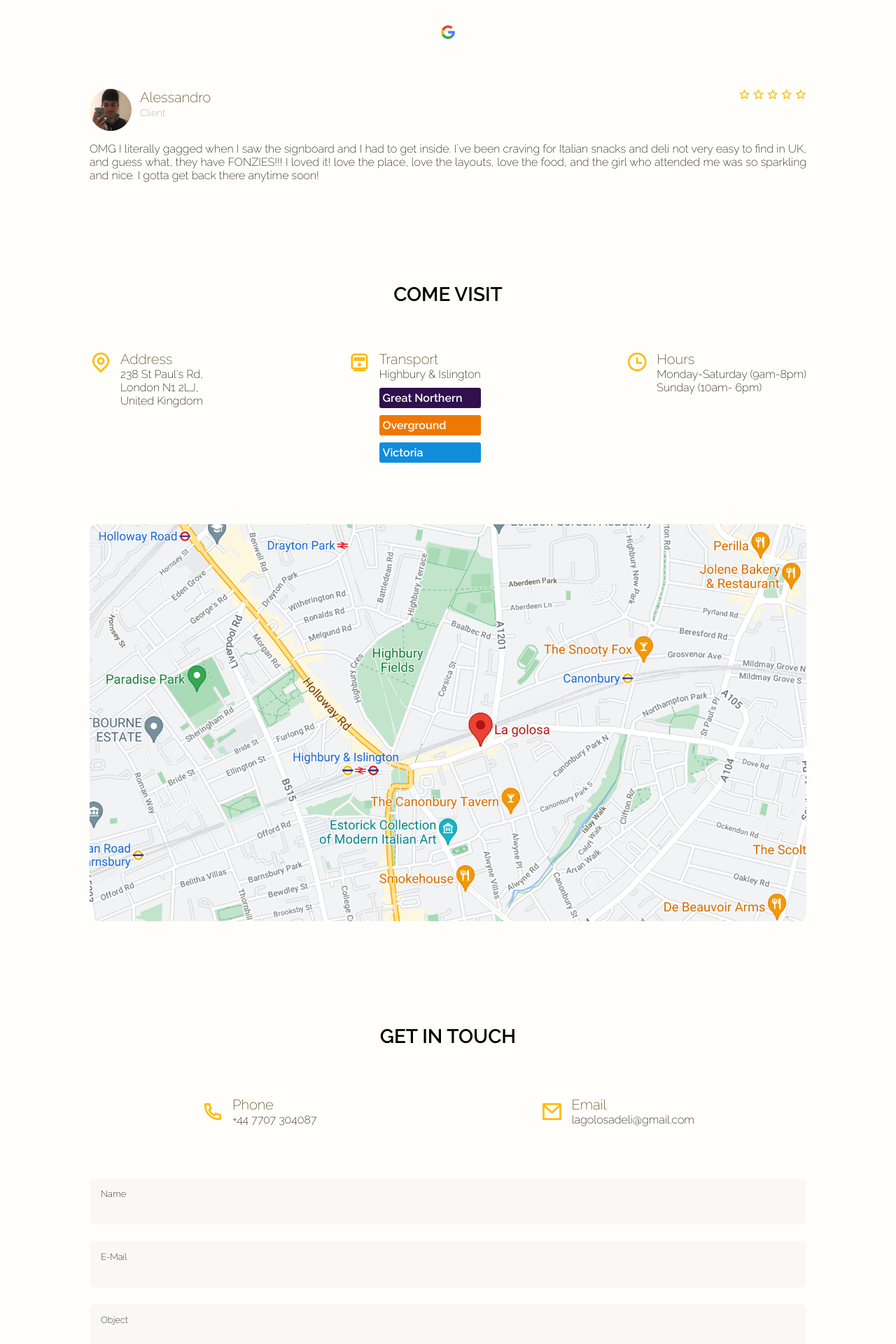
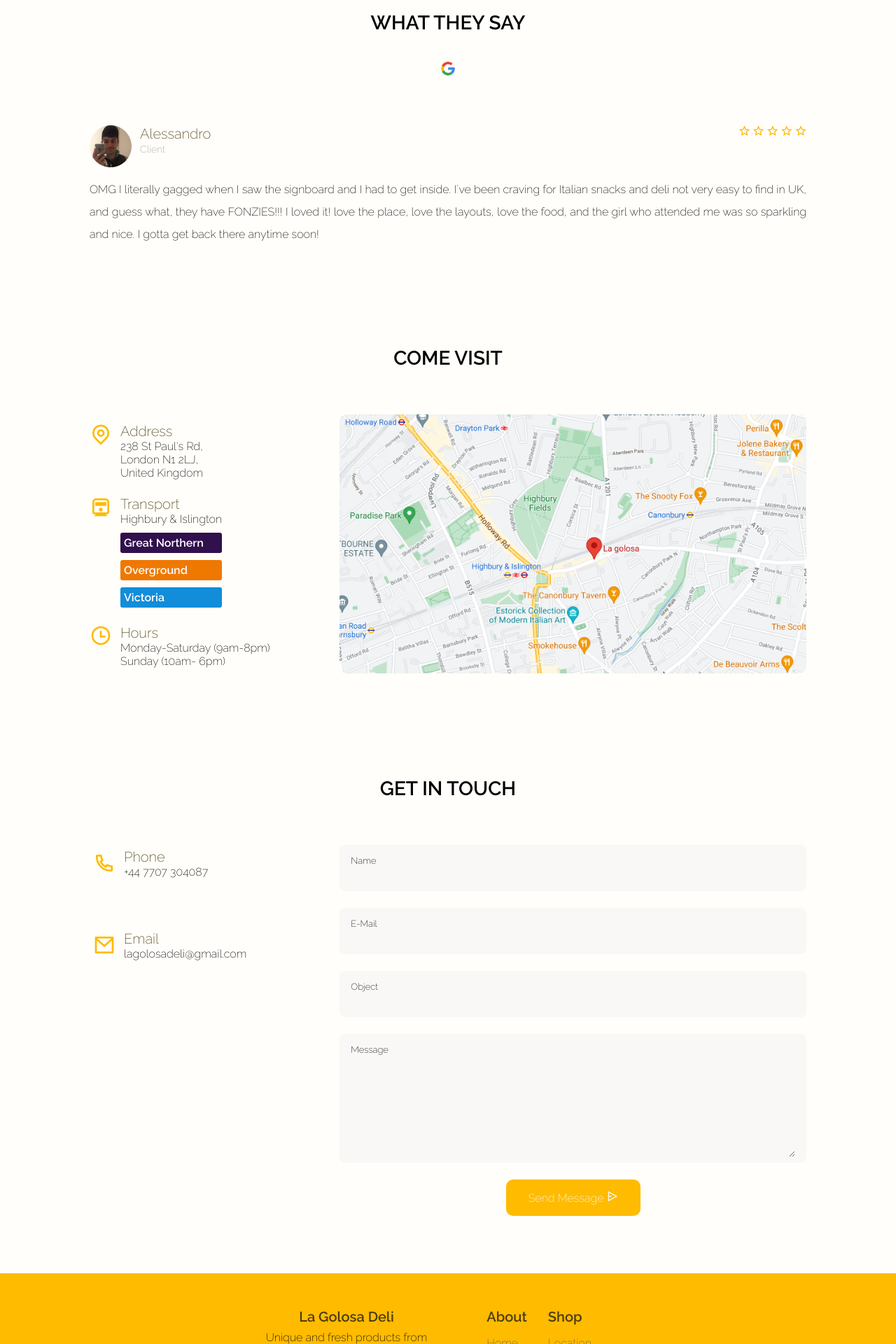
Before and after one commit to alexcarta/La-Golosa, a PHP site: page / in a window 1280 px wide. Shown: the part 2400-4320 px from the top of the page at 70% size. Run offline with PHP 8.4, Linux system fonts and the light colour scheme; some libraries are stand-ins or nearby versions.

Commit message:
responsiveness adjustment

```diff
--- a/assets/css/styles.css
+++ b/assets/css/styles.css
@@ -82,9 +82,6 @@
   --scroll-thumb-color: hsl(var(--hue-color), 12%, 36%);
 }
 
-/*========== Button Dark/Light ==========*/
-
-
 /*=============== BASE ===============*/
 
 * {
@@ -102,6 +99,7 @@
   font-family: var(--body-font);
   font-size: var(--normal-font-size);
   background-color: var(--body-color);
+  line-height: normal;
 }
 
 h1, h2, h3 {
@@ -137,7 +135,7 @@
 }
 
 .button:hover {
-  box-shadow: 10px 10px 2px 1px grey;
+  box-shadow: 5px 5px 2px 1px grey;
 }
 
 input {
@@ -402,6 +400,7 @@
 .about__description {
   margin-bottom: var(--mb-2);
   padding: 0;
+  line-height: 2;
 }
 
 .about__img {
@@ -525,6 +524,7 @@
   width: px;
   text-align: justify;
   margin: 0 auto;
+  line-height: 2;
 }
 
 .testimonial__icon-star {
@@ -905,6 +905,9 @@
     grid-template-columns: 1fr 2fr;
     column-gap: 2rem;
   }
+  .home__data {
+    margin-top: 100px;
+  }
   .home__info-title {
     font-size: var(--normal-font-size);
   }
@@ -930,32 +933,30 @@
   .discover__title {
     font-size: var(--h2-font-size);
   }
-  .experience__content {
-    margin: var(--mb-1) 0;
-    column-gap: 3.5rem;
+  .contact__container {
+    grid-template-columns: 1fr 2fr;
   }
-  .experience__overlay:nth-child(1) {
-    width: 463px;
-    margin-right: 7rem;
+  .location__content {
+    grid-template-columns: 1fr 2fr;
+    justify-content: center;
   }
-  .experience__overlay:nth-child(2) {
-    width: 220px;
-    top: 3rem;
+  .location__data {
+    flex-direction: column;
+    justify-content: center;
   }
-  .video__container {
-    grid-template-columns: .7fr;
+  .contact__data {
+    flex-direction: column;
+    justify-content: flex-start;
   }
-  .video__description {
-    padding: 0 8rem;
-  }
-  .place__container {
-    gap: 3rem 2rem;
-  }
-  .place__card, .place__img {
-    height: 263px;
+  .map__container,
+  .location__information {
+    margin: auto 0;
   }
   .footer__content {
     justify-items: center;
+  }
+  .footer__data {
+    margin-right: 30px;
   }
 }
 @media screen and (min-width: 1200px) {
--- a/home.html
+++ b/home.html
@@ -505,7 +505,7 @@
             </div>
 
 
-            <div>
+            <div class="map__container">
 
               <div class="location__map">
                 <a target="_blank" href="https://www.google.com/maps/place/La+golosa/@51.5467257,-0.1082269,15z/data=!4m5!3m4!1s0x0:0xfebbbae25a0947bf!8m2!3d51.5467484!4d-0.098985"><img src="./assets/img/map.jpg" alt="" class="location__map-img"></a>
```
Also changed, not shown: 3 other files.
